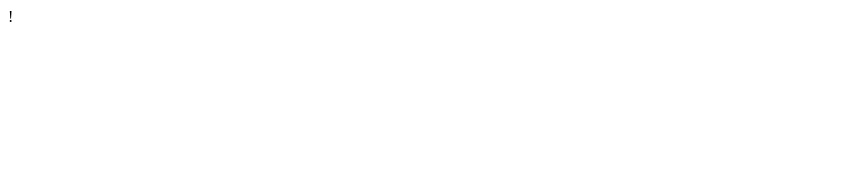
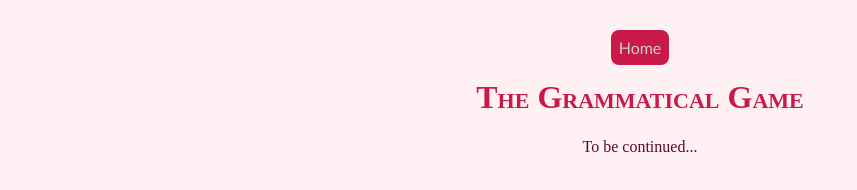
Before and after one commit to RasmusCruse/KanjiGame, a plain HTML site: page GrammaticalGame.html in a window 1280 px wide. Shown: the whole page, without its empty margins (0-857 px from the left). Drawn offline with Linux system fonts and the light colour scheme.

Commit message:
KanjiGame 1.2

```diff
--- a/GrammaticalGame.html
+++ b/GrammaticalGame.html
@@ -1 +1,16 @@
-!
+<!DOCTYPE html>
+<html lang="en">
+    <head>
+        <meta charset="UTF-8" />
+        <meta name="viewport" content="width=device-width, initial-scale=1.0" />
+        <title>The Grammatical Game</title>
+        <link rel="stylesheet" href="style.css"/>
+    </head>
+    <body>
+        <nav>
+            <a href="index.html">Home</a>
+        </nav>
+        <h1>The Grammatical Game</h1>
+        <p class="welcome"> To be continued...
+    </body>
+</html>
```
